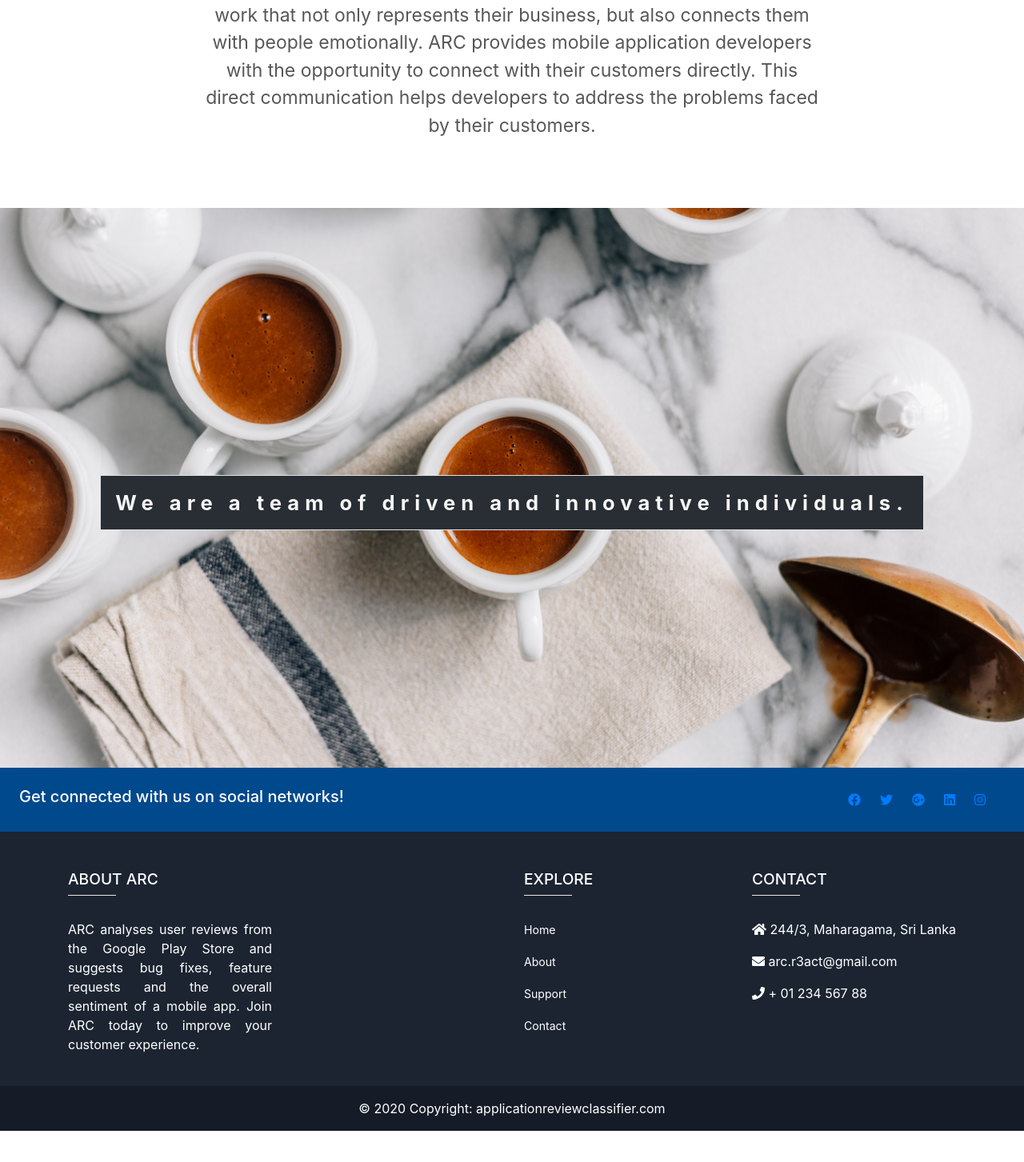
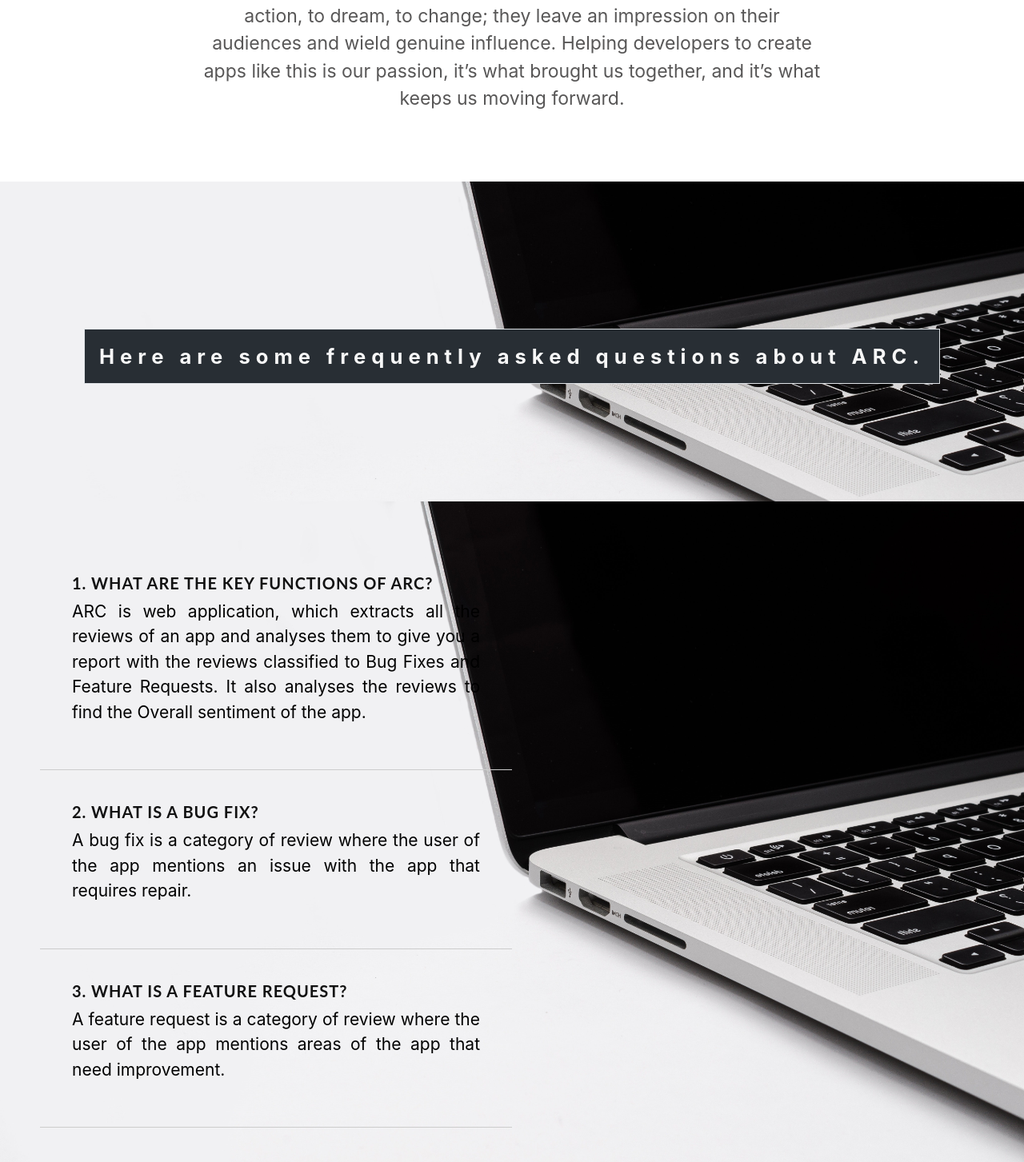
Before and after one commit to Aarthif-Nawaz/ARC-R3ACT, a React (Create React App) app: page /support in a window 1280 px wide. Shown: the part 1131-2584 px from the top of the page at 80% size. Before the commit the page ends 2545 px from the top, so only its background shows below. Built offline with nearby package versions, Linux system fonts and the light colour scheme.

Commit message:
Modified Support.js

```diff
--- a/src/App.css
+++ b/src/App.css
@@ -77,13 +77,28 @@ html {
 }
 
 .descrip-7 {
-  background-image: url("/images/coffee3.jpg");
+  background-image: url("/images/coffee1.jpg");
   background-attachment: fixed;
   background-position: center;
   background-repeat: no-repeat;
   background-size: cover;
   padding: 50px;
   text-align: center;
+}
+.descrip-8{
+  background-image: url("/images/laptop.jpg");
+  background-attachment: fixed;
+  background-position: center;
+  background-repeat: no-repeat;
+  background-size: cover;
+  font-size: 21px;
+  padding: 50px;
+  text-align: justify;
+}
+.FAQsection{
+  width: 50%;
+  padding: 40px;
+  border-bottom: solid 1px #ccc;
 }
 /*the three background images used for the parallax effect*/
 .bgimg-1,
@@ -94,7 +109,9 @@ html {
 .bgimg-6,
 .bgimg-7,
 .bgimg-8,
-.bgimg-9 {
+.bgimg-9,
+.bgimg-10,
+.bgimg-11{
   position: relative;
   background-attachment: fixed;
   background-position: center;
@@ -141,11 +158,15 @@ html {
 }
 .bgimg-9 {
   min-height: 300px;
-  background-image: url("/images/coffee3.jpg");
+  background-image: url("/images/coffee1.jpg");
 }
 .bgimg-10 {
   min-height: 800px;
-  background-image: url("/images/support.jpeg");
+  background-image: url("/images/support1.jpeg");
+}
+.bgimg-11 {
+  min-height: 400px;
+  background-image: url("/images/laptop.jpg");
 }
 /* Float four columns side by side */
 .columnCard {
@@ -219,7 +240,11 @@ h3 {
   .bgimg-3,
   .bgimg-4,
   .bgimg-5,
-  .bgimg-8 {
+  .bgimg-6,
+  .bgimg-7,
+  .bgimg-8,
+  .bgimg-9,
+  .bgimg-10 {
     /* background-attachment: scroll; */
     position: relative;
     background-attachment: fixed;
@@ -534,7 +559,7 @@ video {
   position: absolute;
   top: 40%;
   margin: auto;
-  font-size: 4.5vw;
+  font-size: 5vw;
   text-transform: uppercase;
   font-weight: bold;
   letter-spacing: 0.5em;
@@ -554,7 +579,7 @@ video {
   position: absolute;
   top: 0;
   left: 0;
-  width: 150px;
+  width: 200px;
   height: 100%;
   background: #000;
   animation: animate 5s linear infinite;
@@ -565,7 +590,7 @@ video {
     left: 0;
   }
   50% {
-    left: calc(100% - 150px);
+    left: calc(100% - 200px);
   }
   100% {
     left: 0;
--- a/src/components/Error/LoadingBox.js
+++ b/src/components/Error/LoadingBox.js
@@ -28,9 +28,9 @@ function LoadingBox() {
           style={{
             textTransform: "uppercase",
             letterSpacing: 3,
-            fontSize: "1.1vw",
+            fontSize: "1.4vw",
             textAlign: "center",
-            color: "#fff",
+            color: "#000",
             fontWeight: 600,
           }}
         >
--- a/src/components/Support/Support.js
+++ b/src/components/Support/Support.js
@@ -8,7 +8,7 @@ function Support() {
       <div class="bgimg-10">
         <div class="caption">
           <span className="border">
-            Here are some frequently asked questions about ARC.
+            Know more about Application Review Classifier.
           </span>
         </div>
       </div>
@@ -27,8 +27,8 @@ function Support() {
             fontSize: "2.3vw",
           }}
         >
-          “We believe that we are on the face of the earth to make great
-          products and that’s not changing.”
+          Through strategy, design, content and technology, we aim to help
+          mobile application developers improve their products.
         </h2>
 
         <div className="descrip-6">
@@ -38,18 +38,16 @@ function Support() {
               paddingRight: 250,
             }}
           >
-            As the great Tim Cook once said, we believe the best brands tell
-            stories, which is why we partner with our clients to create
-            impactful work that not only represents their business, but also
-            connects them with people emotionally. ARC provides mobile
-            application developers with the opportunity to connect with their
-            customers directly. This direct communication helps developers to
-            address the problems faced by their customers.
+            We believe that truly impactful applications inspire their audiences
+            to action, to dream, to change; they leave an impression on their
+            audiences and wield genuine influence. Helping developers to create
+            apps like this is our passion, it’s what brought us together, and
+            it’s what keeps us moving forward.
           </p>
         </div>
       </div>
 
-      <div class="bgimg-8">
+      <div class="bgimg-11">
         <div class="caption">
           <span
             class="border"
@@ -59,12 +57,61 @@ function Support() {
               color: "#f7f7f7",
             }}
           >
-            We are a team of driven and innovative individuals.
+            Here are some frequently asked questions about ARC.
           </span>
         </div>
       </div>
-
-
+      <div className="descrip-8">
+        <div className="FAQsection">
+          <h3 style={{ fontWeight: "700", letterSpacing:1 }}>
+            1. What are the key functions of ARC?
+          </h3>
+          <p>
+            ARC is web application, which extracts all the reviews of an app and
+            analyses them to give you a report with the reviews classified to
+            Bug Fixes and Feature Requests. It also analyses the reviews to find
+            the Overall sentiment of the app.
+          </p>
+        </div>
+        <div className="FAQsection">
+          <h3 style={{ fontWeight: "700", letterSpacing:1 }}>2. What is a bug fix?</h3>
+          <p>
+            A bug fix is a category of review where the user of the app mentions
+            an issue with the app that requires repair.
+          </p>
+        </div>
+        <div className="FAQsection">
+          <h3 style={{ fontWeight: "700", letterSpacing:1 }}>3. What is a feature request?</h3>
+          <p>
+            A feature request is a category of review where the user of the app
+            mentions areas of the app that need improvement.
+          </p>
+        </div>
+        <div className="FAQsection">
+          <h3 style={{ fontWeight: "700", letterSpacing:1 }}>4. What is a sentiment score?</h3>
+          <p>
+            The sentiment score is a score ranging from 0 to 100% that analyses
+            the reviews alone to find the sentiment the user has regarding the
+            app.
+          </p>
+        </div>
+        <div className="FAQsection">
+          <h3 style={{ fontWeight: "700", letterSpacing:1 }}>
+            5. Which app stores does ARC get reviews from?
+          </h3>
+          <p>ARC works with reviews extracted from the Google Play Store.</p>
+        </div>
+        <div className="FAQsection">
+          <h3 style={{ fontWeight: "700", letterSpacing:1 }}>
+            6. Why is an app I am searching for not available?
+          </h3>
+          <p>
+            An app may not be eligible for analysis if it has less than 100
+            reviews. So if an app is on Google Play Store but not available,
+            this may be the reason.
+          </p>
+        </div>
+      </div>
 
       <Footer />
     </Container>
```
Also changed, not shown: public/images/laptop.jpg.
